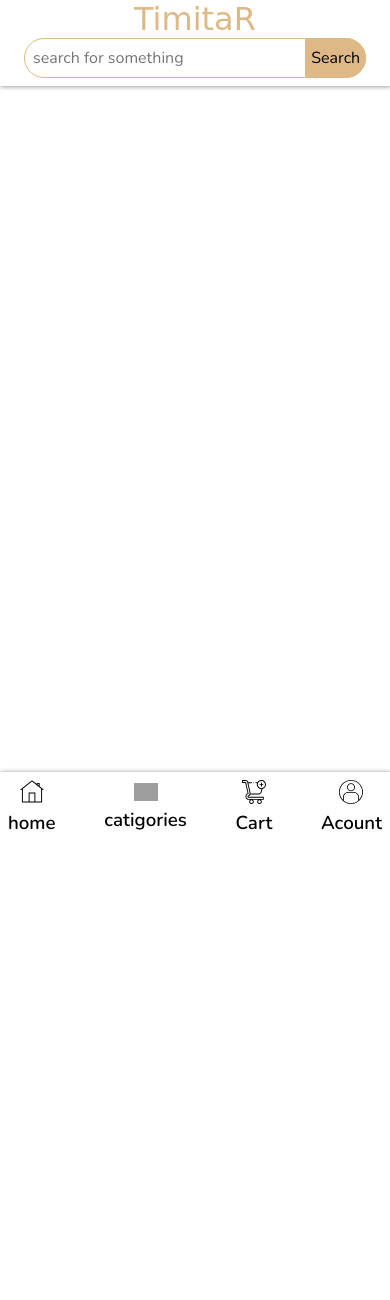
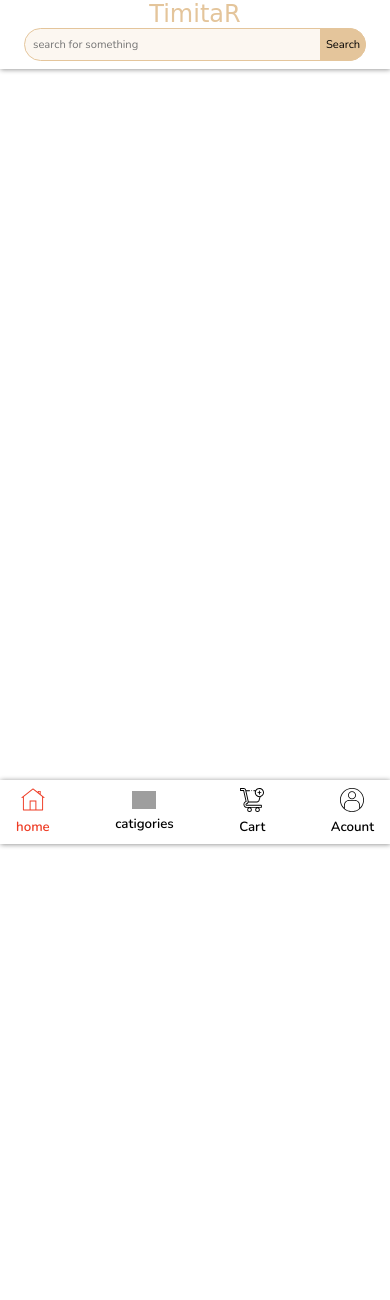
Before and after one commit to M-Kouache/PFE-Ecommerce-Project, a PHP site: page / in a window 390 px wide. Shown: the top 1300 px of the page. Before the commit the page ends 830 px from the top, so only its background shows below. Run offline with PHP 8.4, Linux system fonts and the light colour scheme; some web fonts are replaced; grey boxes are pictures that could not be loaded.

Commit message:
navigation bars: make nav bars responsive and adjust sizes

```diff
--- a/StyleSheet/style.css
+++ b/StyleSheet/style.css
@@ -1,6 +1,7 @@
 :root {
   --princes: "Princess Sofia", cursive;
-  --burlywood: burlywood;
+  --burlywood: #e4c59b;
+  --burlywood-hover: #cf964b;
   font-size: 16px;
   padding: 0;
   margin: 0;
@@ -15,6 +16,7 @@
 }
 
 body {
+  height: 100rem;
   box-sizing: inherit;
   color: black;
   font-family: "Nunito", sans-serif;
@@ -41,17 +43,21 @@ body {
 
 a {
   text-decoration: none;
+  outline: none;
+  color: inherit;
+}
+
+.top-navigation {
+  padding-bottom: 0.5rem;
+  box-shadow: 0 0 5px 0.5px rgba(0, 0, 0, 0.46);
+  width: 100%;
+  position: fixed;
 }
 
 .logo-container .logo__item {
   font-family: var(--princes);
   color: var(--burlywood);
-  font-size: 2rem;
-}
-
-.top-navigation {
-  padding-bottom: 0.5rem;
-  box-shadow: 0 0 5px 0.5px rgba(0, 0, 0, 0.46);
+  font-size: 1.5rem;
 }
 
 .search-container {
@@ -61,35 +67,74 @@ a {
 
 input {
   font-family: inherit;
-  font-size: 1rem;
+  font-size: 0.7rem;
 }
 
 input[name="search"] {
   width: 100%;
+  height: 100%;
   padding: 0.5rem;
   outline: none;
   border: 0.1rem var(--burlywood) solid;
   border-radius: 1.5rem;
+  background: #efdcc33a;
+}
+
+input[name="search"]:focus {
+  border: 0.1rem var(--burlywood-hover) solid;
 }
 
 input[name="search-submit"] {
   position: absolute;
-  width: fit-content;
   padding: 0.3rem;
   height: 100%;
   background: var(--burlywood);
   border-radius: 0 1.5rem 1.5rem 0;
   border: 0.1rem var(--burlywood) solid;
   right: 0;
+  cursor: pointer;
+}
+
+input[name="search-submit"]:hover,
+input[name="search-submit"]:focus {
+  border: 0.1rem var(--burlywood-hover) solid;
 }
 
 .bottom-navigation {
   position: fixed;
   bottom: 0;
-  padding: 0.5rem;
+  padding: 0.5rem 1rem;
   width: 100%;
   justify-content: space-between;
   flex-wrap: wrap;
   text-align: center;
   box-shadow: 0 0 5px 0.5px rgba(0, 0, 0, 0.46);
 }
+
+.page__link:hover {
+  filter: invert(27%) sepia(51%) saturate(2878%) hue-rotate(346deg)
+    brightness(104%) contrast(97%);
+}
+
+.active {
+  filter: invert(27%) sepia(51%) saturate(2878%) hue-rotate(346deg)
+    brightness(104%) contrast(97%);
+}
+
+@media screen and (min-width: 600px) {
+  .top-navigation {
+    display: flex;
+    justify-content: space-between;
+    width: 100%;
+    padding: 0.5rem;
+  }
+
+  .bottom-navigation {
+    display: none;
+  }
+
+  .search-container {
+    width: 25rem;
+    margin: 0;
+  }
+}
--- a/index.html
+++ b/index.html
@@ -16,33 +16,37 @@
     <nav>
         <div class="top-navigation">
             <div class="logo-container flex justify-center">
-                <a class="logo__item">
+                <a href="#" class="logo__item">
                     TimitaR
                 </a>
             </div>
             <form class="search-container flex justify-center" action="#" method="POST">
                 <input type="text" name="search" placeholder="search for something">
-                <input type="submit" class=" search__icon" name="search-submit" value="Search">
+                <input  type="submit" class=" search__icon" name="search-submit" value="Search"/>
             </form>
         </div>
         <div class="bottom-navigation flex">
-            <div class="page__link">
-                <img class="meduim-icons" src="assets/home.svg" alt="home-page-icon">
-                <h3>home</h3>
-            </div>
-            <div class="page__link">
-                <img class="meduim-icons" src="assets/catigories.svg" alt="catigories-page-icon">
-                <h3>catigories</h3>            </div>
-            <div class="page__link">
-                <img class="meduim-icons"  src="assets/shopping-cart.svg" alt="AddToCart-page-icon">
-                <h3>Cart</h3>
-            </div>
-            <div class="page__link">
-                <img class="meduim-icons" src="assets/user-acount.svg" alt="acount-page-icon">
-                <h3>Acount</h3>
-            </div>
+            <a href="index.html" id="link_tag"   class="page__link active" >
+                <img class="meduim-icons" id="bottom-nav-icon" src="assets/home.svg" alt="home-page-icon">
+                <h5>home</h5>
+            </a>
+            <a href="cat.html" class="page__link" >
+                <img class="meduim-icons" id="bottom-nav-icon" src="assets/catigories.svg" alt="catigories-page-icon">
+                <h5>catigories</h5>
+            </a>
+            <a href="#" id="link_tag"  class="page__link" >
+                <img class="meduim-icons" id="bottom-nav-icon"  src="assets/shopping-cart.svg" alt="AddToCart-page-icon">
+                <h5>Cart</h5>
+            </a>
+            <a href="#" id="link_tag"  class="page__link" >
+                <img class="meduim-icons" id="bottom-nav-icon" src="assets/user-acount.svg" alt="acount-page-icon">
+                <h5>Acount</h5>
+            </a>
         </div>
     </nav>
 
+
+
+    <script src="Scripts/script.js" defer></script>
 </body>
 </html>
```
